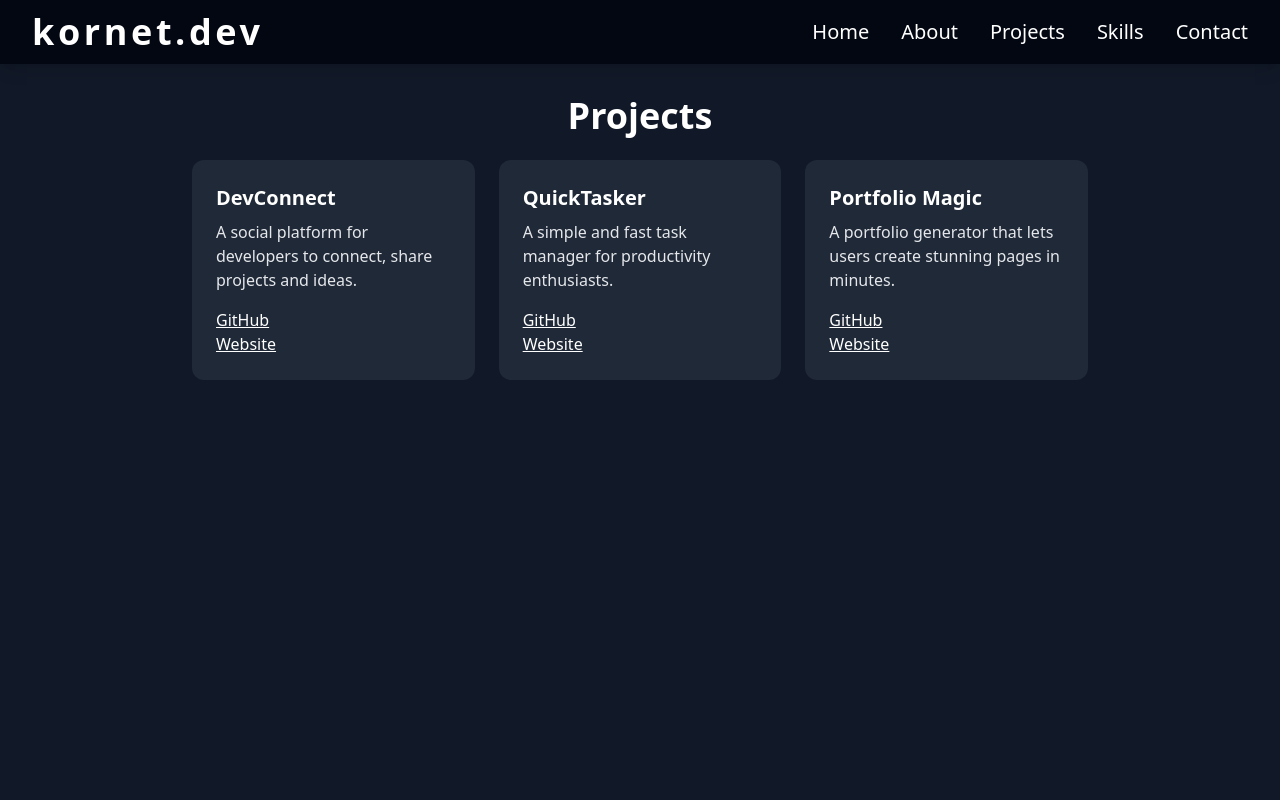
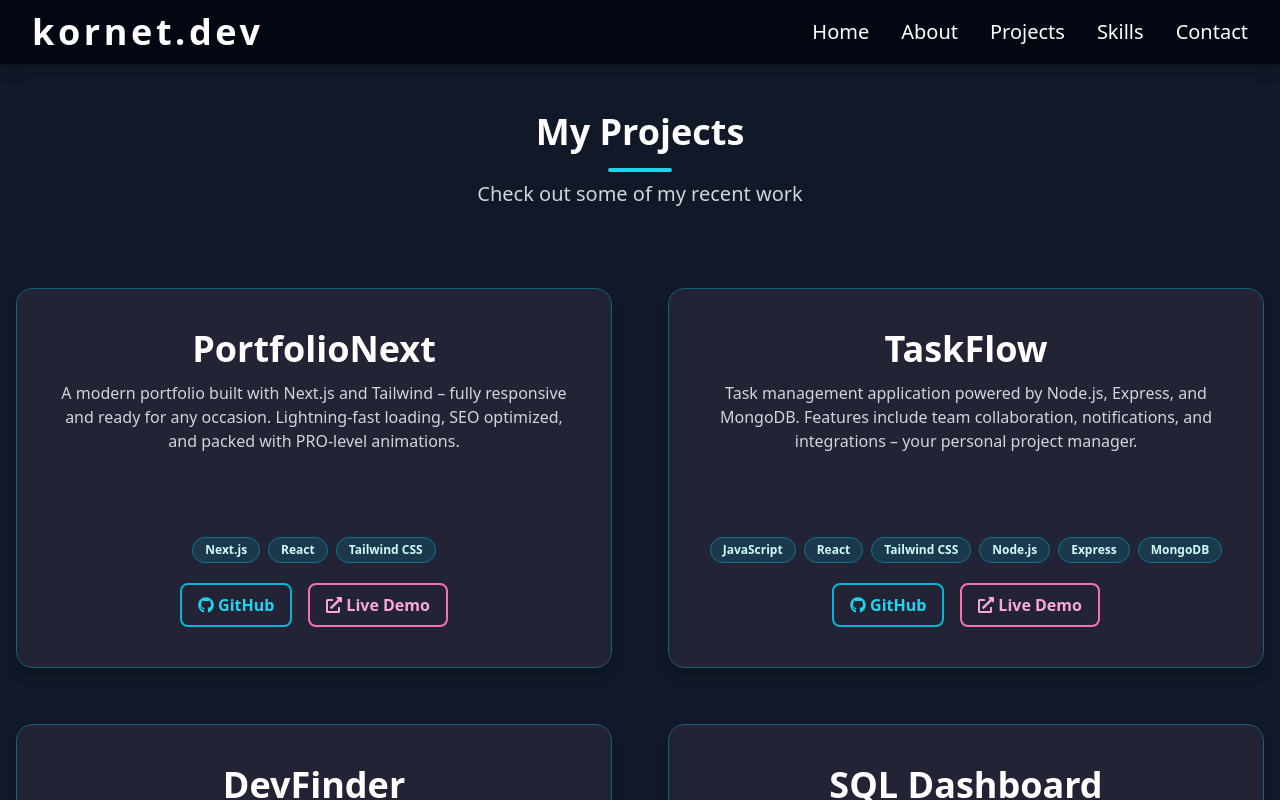
Before and after one commit to Kornetas/portfolio, a React (Vite) app: page /projects in a window 1280 px wide. Shown: the top 800 px of the page. Built offline with nearby package versions, Linux system fonts and the light colour scheme.

Commit message:
refactor: rebuild Projects page with StaggeredList animation, improved layout and spacing

```diff
--- a/src/pages/Projects.jsx
+++ b/src/pages/Projects.jsx
@@ -1,62 +1,158 @@
-function Projects() {
+import { FaGithub, FaExternalLinkAlt } from "react-icons/fa";
+import { useEffect, useState, useRef } from "react";
+import StaggeredList from "../components/StaggeredList";
+
 const projects = [
   {
-      name: "DevConnect",
+    name: "PortfolioNext",
     description:
-        "A social platform for developers to connect, share projects and ideas.",
-      github: "https://github.com/example/devconnect",
-      website: "https://devconnect-demo.vercel.app",
+      "A modern portfolio built with Next.js and Tailwind – fully responsive and ready for any occasion. Lightning-fast loading, SEO optimized, and packed with PRO-level animations.",
+    github: "https://github.com/arekdev/portfolio-next",
+    website: "https://portfolionext.vercel.app",
+    techs: ["Next.js", "React", "Tailwind CSS"],
   },
   {
-      name: "QuickTasker",
+    name: "TaskFlow",
     description:
-        "A simple and fast task manager for productivity enthusiasts.",
-      github: "https://github.com/example/quicktasker",
-      website: "https://quicktasker-demo.vercel.app",
+      "Task management application powered by Node.js, Express, and MongoDB. Features include team collaboration, notifications, and integrations – your personal project manager.",
+    github: "https://github.com/arekdev/taskflow",
+    website: "https://taskflow.vercel.app",
+    techs: [
+      "JavaScript",
+      "React",
+      "Tailwind CSS",
+      "Node.js",
+      "Express",
+      "MongoDB",
+    ],
   },
   {
-      name: "Portfolio Magic",
+    name: "DevFinder",
     description:
-        "A portfolio generator that lets users create stunning pages in minutes.",
-      github: "https://github.com/example/portfolio-magic",
-      website: "https://portfoliomagic-demo.vercel.app",
+      "Developer search application leveraging the GitHub API. Effortlessly filter, follow, and discover ideal developers for your team. Fast, modern, and visually stunning.",
+    github: "https://github.com/arekdev/devfinder",
+    website: "https://devfinder.vercel.app",
+    techs: ["React", "Axios", "RESTful API"],
+  },
+  {
+    name: "SQL Dashboard",
+    description:
+      "Data analytics dashboard using PostgreSQL, Chart.js, and Bootstrap. Features interactive charts, real-time summaries, and fully customizable filtering.",
+    github: "https://github.com/arekdev/sql-dashboard",
+    website: "https://sqldashboard.vercel.app",
+    techs: ["PostgreSQL", "Chart.js", "Bootstrap"],
   },
 ];
+
+export default function Projects() {
+  const [showProjects, setShowProjects] = useState(false);
+
+  const descRefs = useRef([]);
+
+  useEffect(() => {
+    descRefs.current.forEach((desc) => {
+      if (!desc) return;
+      desc.style.fontSize = "1.125rem";
+      desc.style.lineHeight = "1.5";
+      if (desc.scrollHeight > 60) desc.style.fontSize = "1rem";
+      if (desc.scrollHeight > 75) desc.style.fontSize = "0.95rem";
+      if (desc.scrollHeight > 90) desc.style.fontSize = "0.88rem";
+    });
+  }, []);
+
+  useEffect(() => {
+    const timeout = setTimeout(() => setShowProjects(true), 1000);
+    return () => clearTimeout(timeout);
+  }, []);
+
   return (
-    <section className="flex flex-col items-center min-h-[60vh] px-4 py-8">
-      <h2 className="text-3xl md:text-4xl font-bold mb-6 neon-text">
-        Projects
+    <section className="flex flex-col items-center min-h-[60vh] px-4 py-12">
+      <StaggeredList
+        from="bottom"
+        stagger={0.3}
+        duration={0.5}
+        className="w-full flex flex-col items-center"
+      >
+        <h2 className="text-3xl md:text-4xl font-bold mb-2 text-white text-center hover:text-cyan-400 transition">
+          My Projects
         </h2>
-      <div className="w-full max-w-4xl grid grid-cols-1 md:grid-cols-3 gap-6">
+        <div className="mx-auto my-2 h-1 w-16 bg-cyan-400 rounded-full" />
+        <p className="text-xl text-gray-300 text-center mb-20">
+          Check out some of my recent work
+        </p>
+      </StaggeredList>
+
+      {showProjects && (
+        <StaggeredList
+          from="bottom"
+          stagger={0.5}
+          duration={0.5}
+          className="w-full max-w-7xl grid grid-cols-1 md:grid-cols-2 gap-14"
+        >
           {projects.map((project, idx) => (
             <div
               key={project.name}
-            className="bg-gray-800 rounded-xl p-6 shadow-neon-glow flex flex-col items-start"
+              className="bg-[#232336] rounded-2xl p-10 shadow-lg flex flex-col justify-between border border-cyan-800 min-h-[330px] md:min-h-[380px] w-full max-w-3xl mx-auto"
             >
-            <h3 className="text-xl font-semibold text-neon-green mb-2">
+              <div>
+                <h3 className="text-3xl md:text-4xl font-extrabold text-white mb-3 text-center">
                   {project.name}
                 </h3>
-            <p className="text-gray-200 mb-4">{project.description}</p>
+                <p
+                  ref={(el) => (descRefs.current[idx] = el)}
+                  className="text-gray-300 mb-4 min-h-[48px] text-center"
+                  style={{ wordBreak: "break-word" }}
+                >
+                  {project.description}
+                </p>
+              </div>
+              <div>
+                <div className="flex flex-wrap justify-center gap-2 mb-5">
+                  {project.techs.map((tech) => (
+                    <span
+                      key={tech}
+                      className="bg-cyan-900/50 border border-cyan-700 text-cyan-100 text-xs font-semibold px-3 py-1 rounded-full"
+                    >
+                      {tech}
+                    </span>
+                  ))}
+                </div>
+                <div className="flex gap-4 mt-4 justify-center">
                   <a
                     href={project.github}
-              className="underline mr-3"
+                    className="flex items-center gap-1 px-4 py-2 rounded-lg border-2 border-cyan-500 text-cyan-400 font-bold hover:bg-cyan-500 hover:text-[#181828] transition"
                     target="_blank"
                     rel="noopener noreferrer"
                   >
-              GitHub
+                    <FaGithub /> GitHub
                   </a>
                   <a
                     href={project.website}
-              className="underline"
+                    className="flex items-center gap-1 px-4 py-2 rounded-lg border-2 border-pink-400 text-pink-300 font-bold hover:bg-pink-400 hover:text-[#181828] transition"
                     target="_blank"
                     rel="noopener noreferrer"
                   >
-              Website
+                    <FaExternalLinkAlt /> Live Demo
                   </a>
                 </div>
+              </div>
+            </div>
           ))}
-      </div>
+        </StaggeredList>
+      )}
+
+      {showProjects && (
+        <StaggeredList from="bottom" stagger={0.9} duration={0.5}>
+          <a
+            href="https://github.com/arekdev"
+            target="_blank"
+            rel="noopener noreferrer"
+            className="mt-10 px-8 py-4 bg-transparent border-2 border-cyan-400 rounded-xl text-cyan-400 font-bold text-lg hover:bg-cyan-400 hover:text-[#181828] transition shadow-lg mx-auto block"
+          >
+            View More on GitHub
+          </a>
+        </StaggeredList>
+      )}
     </section>
   );
 }
-export default Projects;
```
Lines whose indentation alone changed are shown as unchanged.
